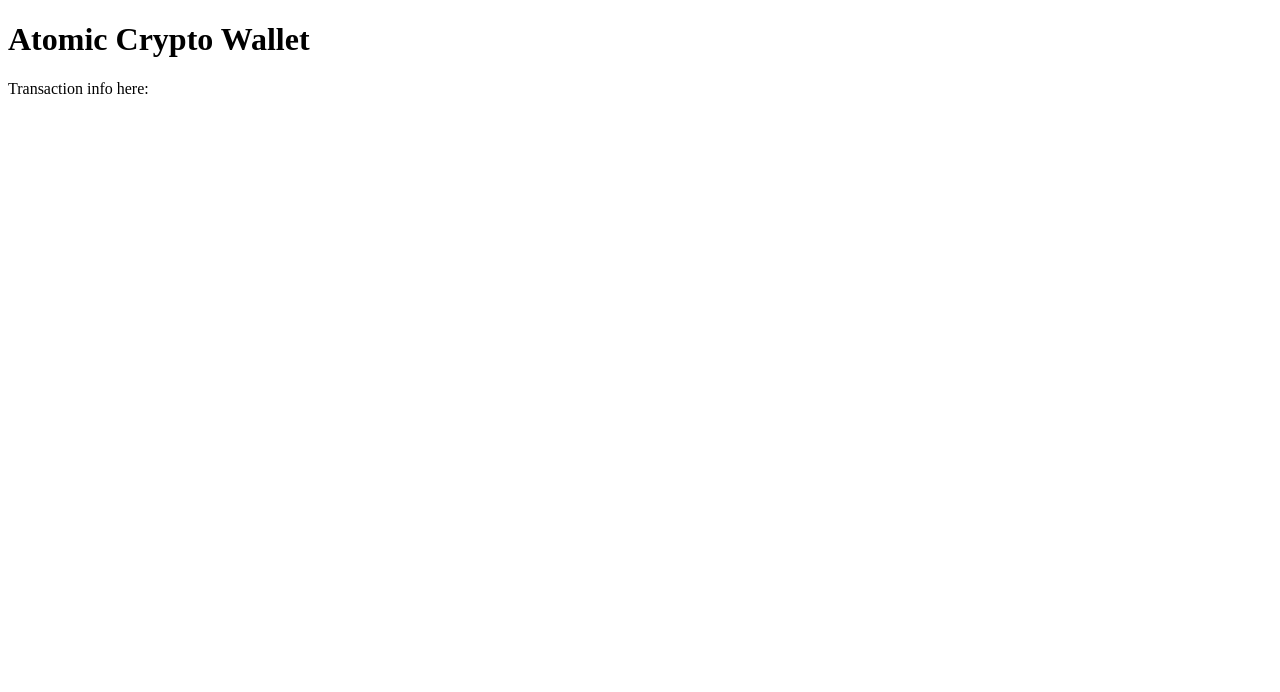
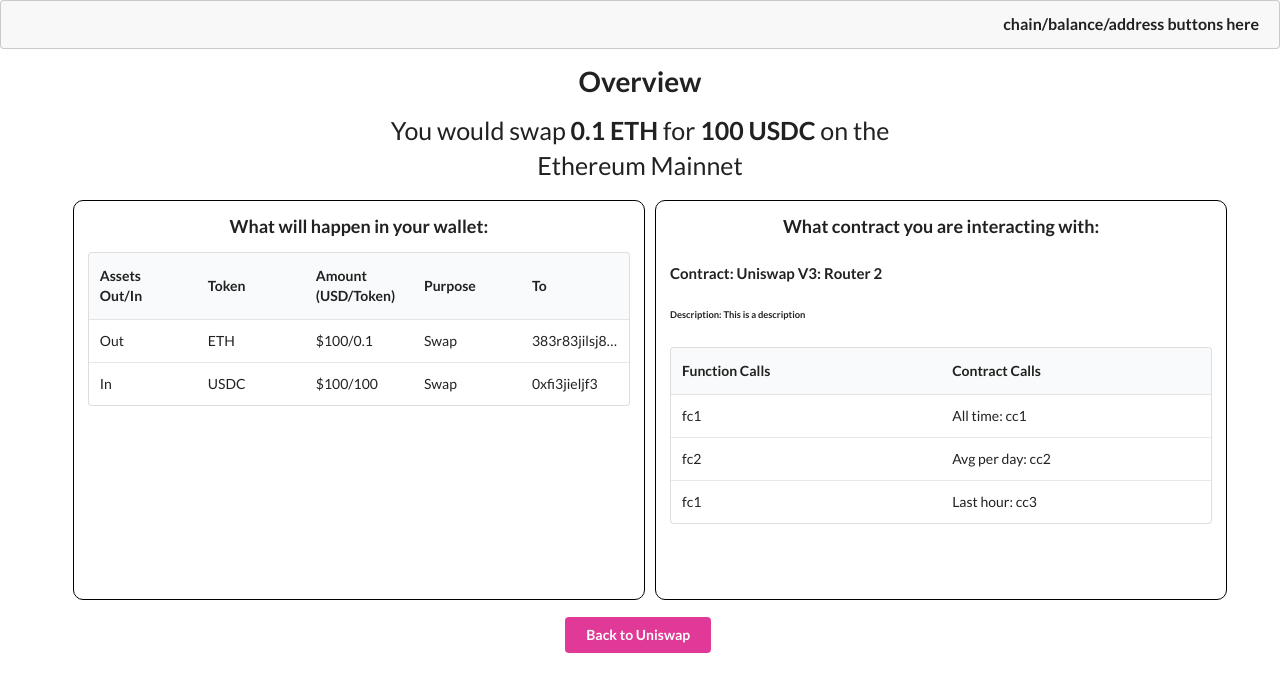
Before and after one commit to MHSiles/crypto-wallet, a JavaScript app: page / in a window 1280 px wide. Shown: the top 692 px of the page. Built offline with nearby package versions, Linux system fonts and the light colour scheme.

Commit message:
initial UI layout

```diff
--- a/public/index.html
+++ b/public/index.html
@@ -1,6 +1,11 @@
 <!DOCTYPE html>
 <html lang="en">
   <head>
+
+    <link
+      rel="stylesheet"
+      href="https://cdnjs.cloudflare.com/ajax/libs/semantic-ui/2.4.1/semantic.min.css"
+    />
     <meta charset="utf-8" />
     <link rel="icon" href="%PUBLIC_URL%/assets/atomic-favicon.png" />
     <meta name="viewport" content="width=device-width, initial-scale=1" />
--- a/src/components/App.js
+++ b/src/components/App.js
@@ -1,16 +1,15 @@
 import Transaction from "./Transaction";
-
 
 const App = () => {
 
     return (
         <div>
             <div className="ui message">
-                <h1 className="header" style={{marginLeft: "0px"}}>
-                Atomic Crypto Wallet
+                <h1 className="header" style={{display:"flex",justifyContent:"right"}}>
+                chain/balance/address buttons here
                 </h1>
-                <Transaction/>
             </div>
+            <Transaction/>
         </div>
     )
 
--- a/src/components/Transaction.js
+++ b/src/components/Transaction.js
@@ -1,10 +1,98 @@
 
 
 const Transaction = () => {
+    const swap1 = "0.1 ETH"
+    const swap2 = "100 USDC"
+    const chain = "Ethereum Mainnet"
+    const contract = "Uniswap V3: Router 2"
+    const description = "This is a description"
+
+    const boxStyling = {border: "solid 1px black", borderRadius: "10px", minHeight: "400px", margin:"5px"};
 
     return (
         <div>
-            <p> Transaction info here: </p>
+            <h1 style={{textAlign: "center"}}> Overview </h1>
+            <p style={{textAlign: "center", fontSize: "25px", marginLeft: "30%", marginRight: "30%"}}> You would swap <span style={{fontWeight: 'bold'}}>{swap1}</span> for <span style={{fontWeight: 'bold'}}>{swap2}</span> on the {chain} </p>
+
+            <div className="ui grid">
+                <div className="one wide column"></div>
+                <div className="seven wide column" style={boxStyling}>
+                    <h3 style={{textAlign: "center"}}>What will happen in your wallet:</h3>
+
+                    <table className="ui fixed table">
+                        <thead>
+                            <tr>
+                            <th>Assets Out/In</th>
+                            <th>Token</th>
+                            <th>Amount (USD/Token)</th>
+                            <th>Purpose</th>
+                            <th>To</th>
+                            </tr>
+                        </thead>
+                        <tbody>
+                            <tr>
+                            <td>Out</td>
+                            <td>ETH</td>
+                            <td>$100/0.1</td>
+                            <td>Swap</td>
+                            <td>383r83jilsj8dsklfjsaielfjgaiselfjklasehgkusaeghukaesht4osjtj8ostj484osjt8osj</td>
+                            </tr>
+                        </tbody>
+                        <tbody>
+                            <tr>
+                            <td>In</td>
+                            <td>USDC</td>
+                            <td>$100/100</td>
+                            <td>Swap</td>
+                            <td>0xfi3jieljf3</td>
+                            </tr>
+                        </tbody>
+                        {/* <tbody>
+                            {listOfWallets.map((wallet,i) => {
+                                return (
+                                    <tr key={"wallet-" + i}>
+                                        <td>{wallet}</td>
+                                    </tr>
+                                );
+                            })}
+                        </tbody> */}
+                    </table>
+                </div>
+
+                <div className="seven wide column" style={boxStyling}>
+                    <h3 style={{textAlign: "center"}}>What contract you are interacting with:</h3>
+                    <h4>Contract: {contract}</h4>
+                    <h6>Description: {description}</h6>
+                    <table className="ui fixed table" >
+                        <thead>
+                            <tr>
+                            <th>Function Calls</th>
+                            <th>Contract Calls</th>
+                            </tr>
+                        </thead>
+                        <tbody>
+                            <tr>
+                            <td>fc1</td>
+                            <td>All time: cc1</td>
+                            </tr>
+                        </tbody>
+                        <tbody>
+                            <tr>
+                            <td>fc2</td>
+                            <td>Avg per day: cc2</td>
+                            </tr>
+                        </tbody>
+                        <tbody>
+                            <tr>
+                            <td>fc1</td>
+                            <td>Last hour: cc3</td>
+                            </tr>
+                        </tbody>
+                    </table>
+                </div>
+            </div>
+
+            <div style={{display: "flex",  justifyContent: "center", marginTop: "2%"}}><button className="ui pink button">Back to Uniswap</button></div>
         </div>
     )
 
```
